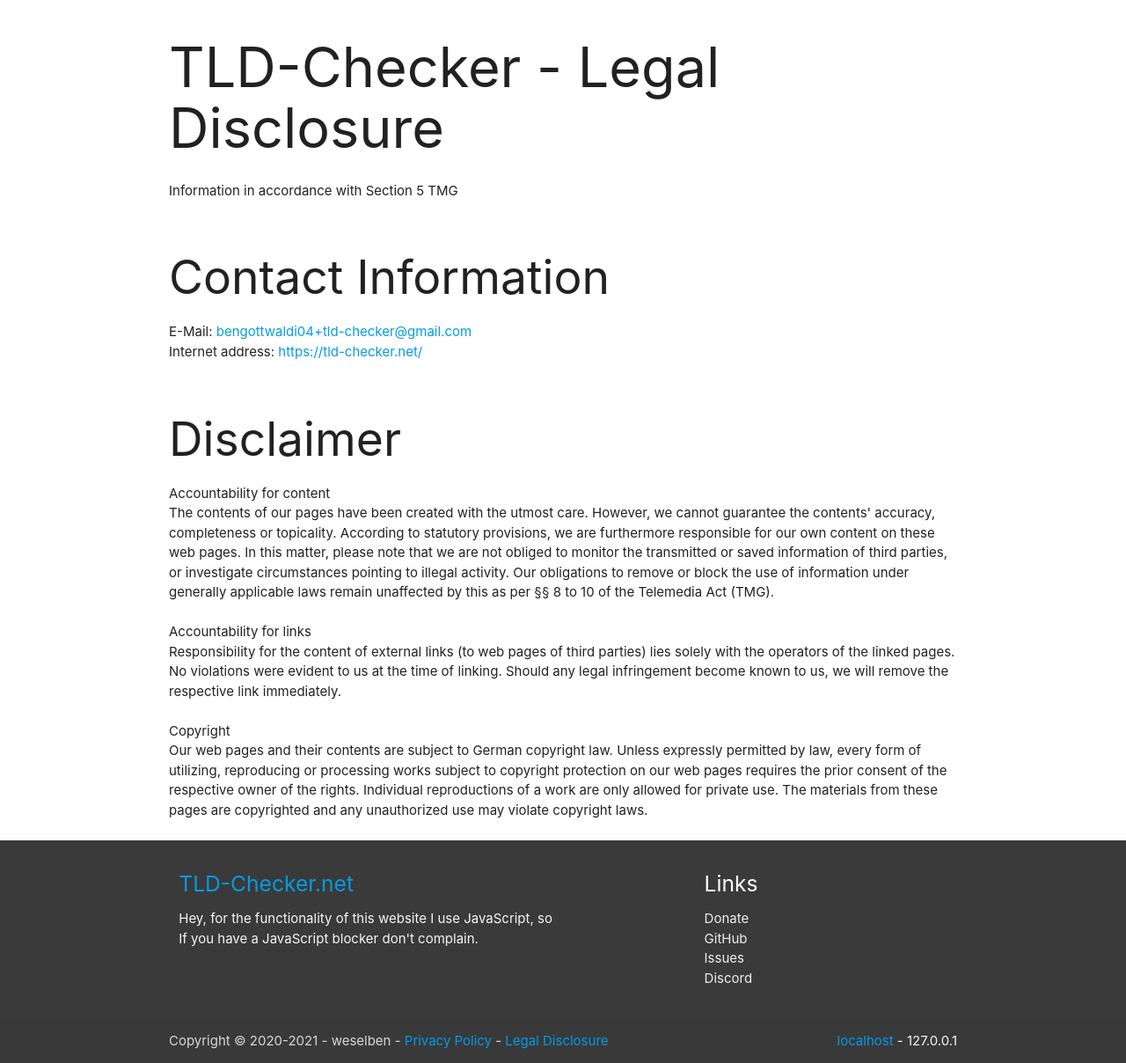
After one commit to weselben/TLD-Checker, a PHP site: page /imprint.php in a window 1280 px wide. The commit adds this page. Shown: the whole page at 88% size. Run offline with PHP 8.4, Linux system fonts and the light colour scheme.

Commit message:
Adding Footer
with Imprint and Privacy Policy

```diff
--- /dev/null
+++ b/footer.php
@@ -0,0 +1,40 @@
+<footer class="page-footer" style="background-color: #3a3a3a;">
+    <div class="container">
+        <div class="row">
+            <div class="col l6 s12">
+                <h5 class="white-text"><a href="https://tld-checker.net">TLD-Checker.net</a></h5>
+                <p class="grey-text text-lighten-4">Hey, for the functionality of this website I use JavaScript, so If you have a JavaScript blocker don't complain.</p>
+            </div>
+            <div class="col l4 offset-l2 s12">
+                <h5 class="white-text">Links</h5>
+                <ul>
+                    <li><a class="grey-text text-lighten-3" href="https://paypal.me/bengotti">Donate</a></li>
+                    <li><a class="grey-text text-lighten-3" href="https://github.com/weselben/TLD-Checker">GitHub</a></li>
+                    <li><a class="grey-text text-lighten-3" href="https://github.com/weselben/TLD-Checker/issues">Issues</a></li>
+                    <li><a class="grey-text text-lighten-3" href="assets/imgs/cs.jpg">Discord</a></li>
+                </ul>
+            </div>
+        </div>
+    </div>
+    <div class="footer-copyright">
+        <div class="container">
+            <?php echo "Copyright &copy; 2020-" . date("Y") . " - weselben"; ?> - <a href="https://www.freeprivacypolicy.com/live/ea327286-3518-4036-b560-4c6675a0e0a2">Privacy Policy</a> - <a href="imprint.php">Legal Disclosure</a>
+            <div class="grey-text text-lighten-4 right" >
+                <?php
+                if (!isset($_SERVER['HTTP_X_FORWARDED_FOR'])) {
+                    $client_ip = $_SERVER['REMOTE_ADDR'];
+                } else {
+                    $client_ip = $_SERVER['HTTP_X_FORWARDED_FOR'];
+                }
+                if ($client_ip == "127.0.0.1") {
+                    $city = "localhost";
+                    echo '<a href="https://www.google.com/maps/search/localhost">localhost</a>' . " - " . $client_ip;
+                } else {
+                    $city = json_decode(file_get_contents("http://ipinfo.io/{$client_ip}/json"));
+                    echo '<a href="https://www.google.com/maps/search/' . $city->city . '">' . $city->city . '</a>' . " - " . $client_ip;
+                }
+                ?>
+            </div>
+        </div>
+    </div>
+</footer>
--- /dev/null
+++ b/imprint.php
@@ -0,0 +1,42 @@
+<?php ?>
+<html>
+<head>
+    <link rel="stylesheet" href="https://cdnjs.cloudflare.com/ajax/libs/materialize/1.0.0/css/materialize.min.css">
+    <link href="https://fonts.googleapis.com/icon?family=Material+Icons" rel="stylesheet">
+    <link href="assets/style/main.css" rel="stylesheet">
+    <link rel="icon" type="image/svg+xml" href="assets/imgs/favicon.svg" sizes="any">
+    <title>Legal Disclosure | TLD-Checker</title>
+</head>
+<body>
+<div class="container">
+    <div class="rows">
+        <h1>TLD-Checker - Legal Disclosure</h1>
+        Information in accordance with Section 5 TMG
+        <br><br>
+        <h2>Contact Information</h2>
+        E-Mail: <a href="mailto:bengottwaldi04+tld-checker@gmail.com">bengottwaldi04+tld-checker@gmail.com</a><br>Internet address: <a href="https://tld-checker.net/" target="_blank">https://tld-checker.net/</a><br><br>
+        <h2>Disclaimer</h2>
+        Accountability for content<br>
+        The contents of our pages have been created with the utmost care. However, we cannot guarantee the contents'
+        accuracy, completeness or topicality. According to statutory provisions, we are furthermore responsible for
+        our own content on these web pages. In this matter, please note that we are not obliged to monitor
+        the transmitted or saved information of third parties, or investigate circumstances pointing to illegal activity.
+        Our obligations to remove or block the use of information under generally applicable laws remain unaffected by this as per
+        §§ 8 to 10 of the Telemedia Act (TMG).
+
+        <br><br>Accountability for links<br>
+        Responsibility for the content of
+        external links (to web pages of third parties) lies solely with the operators of the linked pages. No violations were
+        evident to us at the time of linking. Should any legal infringement become known to us, we will remove the respective
+        link immediately.<br><br>Copyright<br> Our web pages and their contents are subject to German copyright law. Unless
+        expressly permitted by law, every form of utilizing, reproducing or processing
+        works subject to copyright protection on our web pages requires the prior consent of the respective owner of the rights.
+        Individual reproductions of a work are only allowed for private use.
+        The materials from these pages are copyrighted and any unauthorized use may violate copyright laws.
+
+        <br><br>
+    </div>
+</div>
+</body>
+<?php include "footer.php"; ?>
+</html>
```
Also changed, not shown: index.php (+3 -41 lines), js.php (line endings or trailing spaces).
